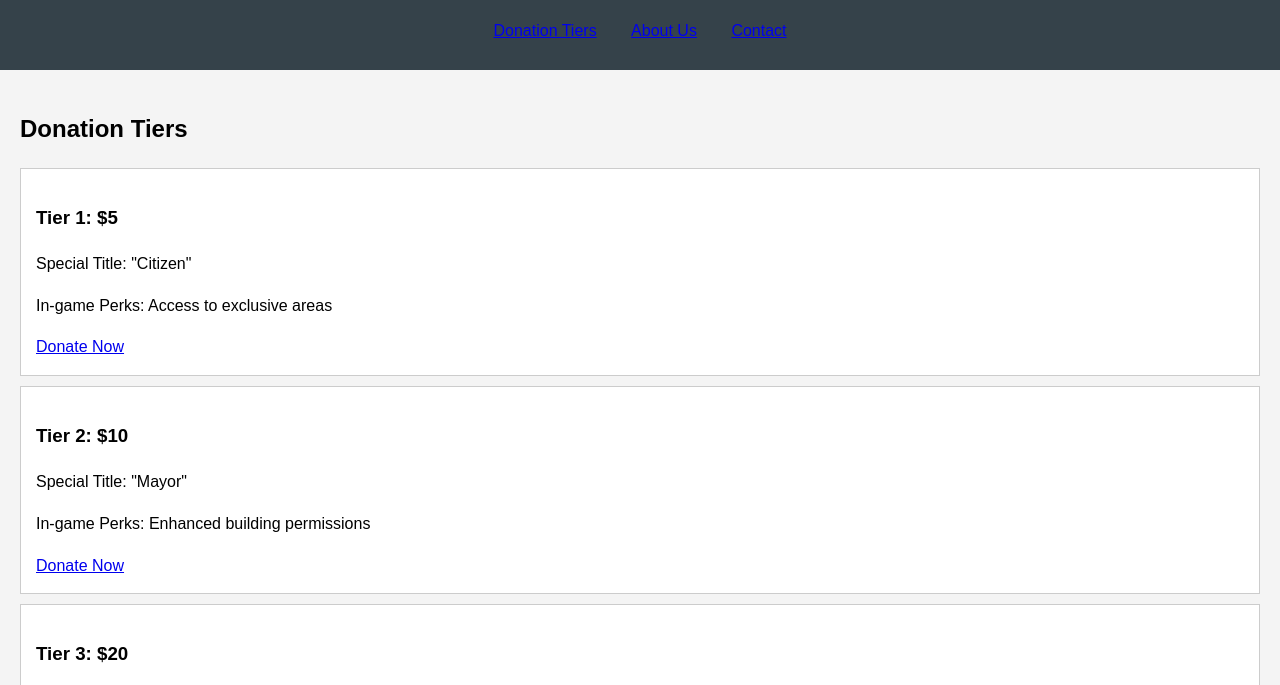
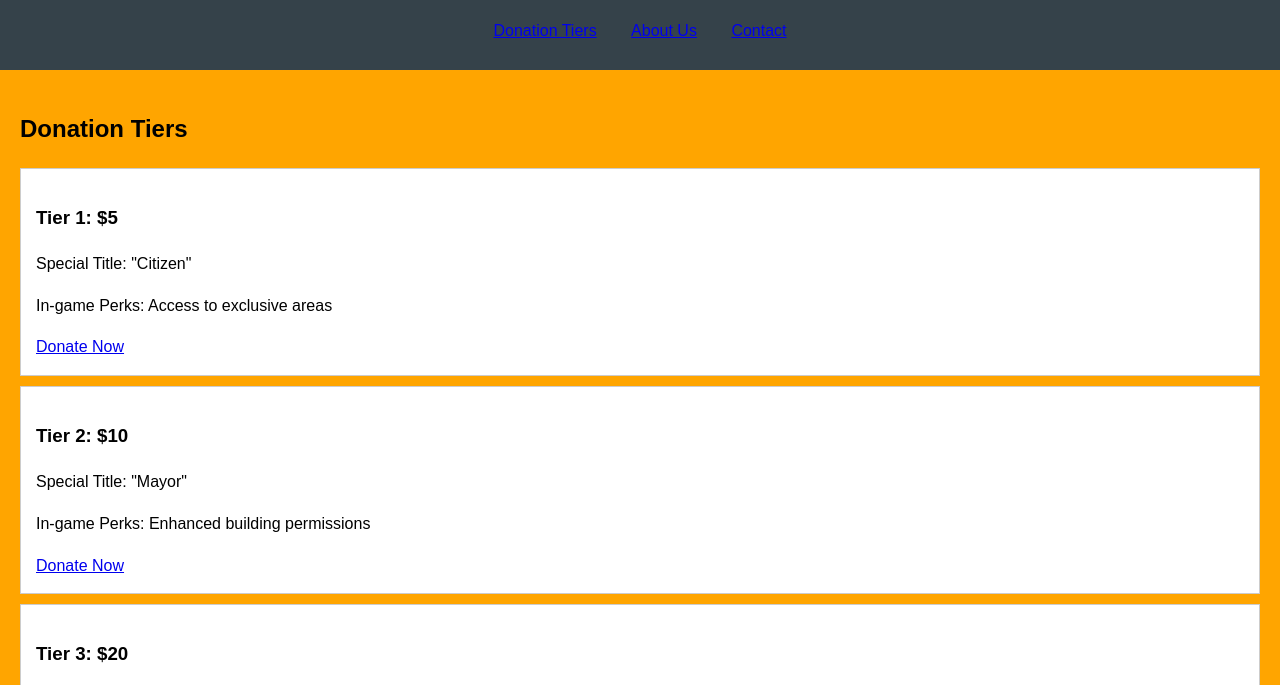
Before and after one commit to BigBowlsOfCereal/testserverwebsite, a plain HTML site: page index.html in a window 1280 px wide. Shown: the part 86-771 px from the top of the page. Drawn offline with Linux system fonts and the light colour scheme.

Commit message:
Update styles.css

```diff
--- a/styles.css
+++ b/styles.css
@@ -1,7 +1,7 @@
 body {
     font-family: Arial, sans-serif;
     line-height: 1.6;
-    background-color: #f4f4f4;
+    background-color: #FFA500;
     margin: 0;
     padding: 0;
 }
```
